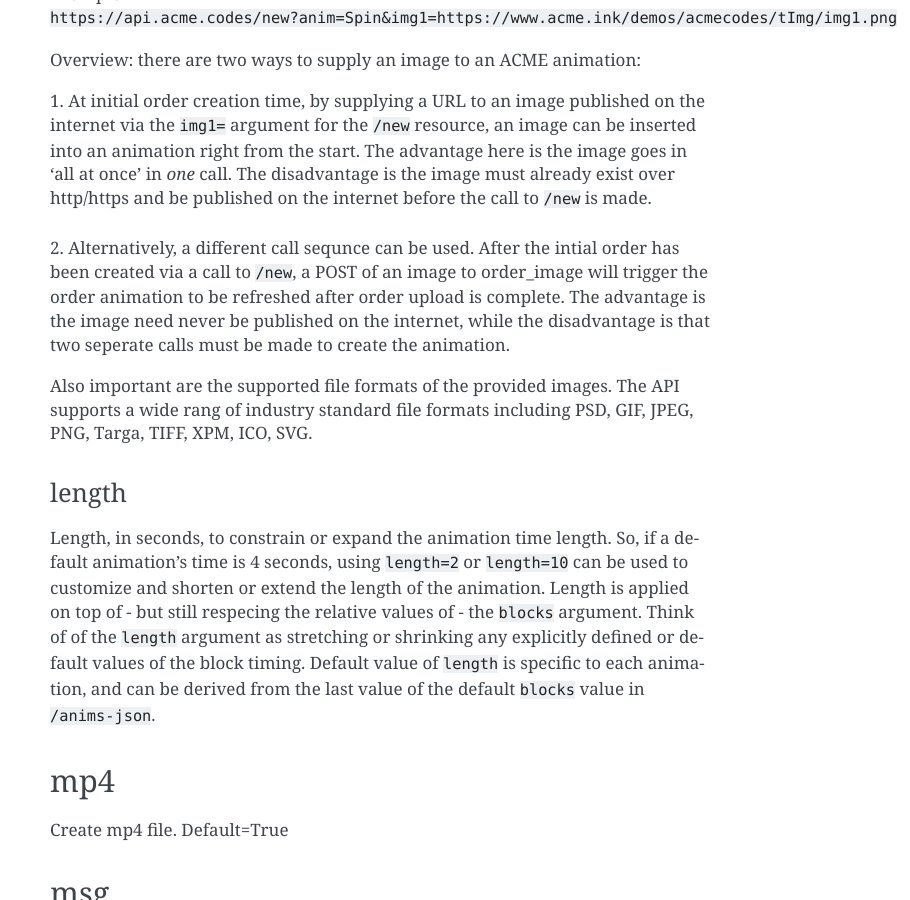
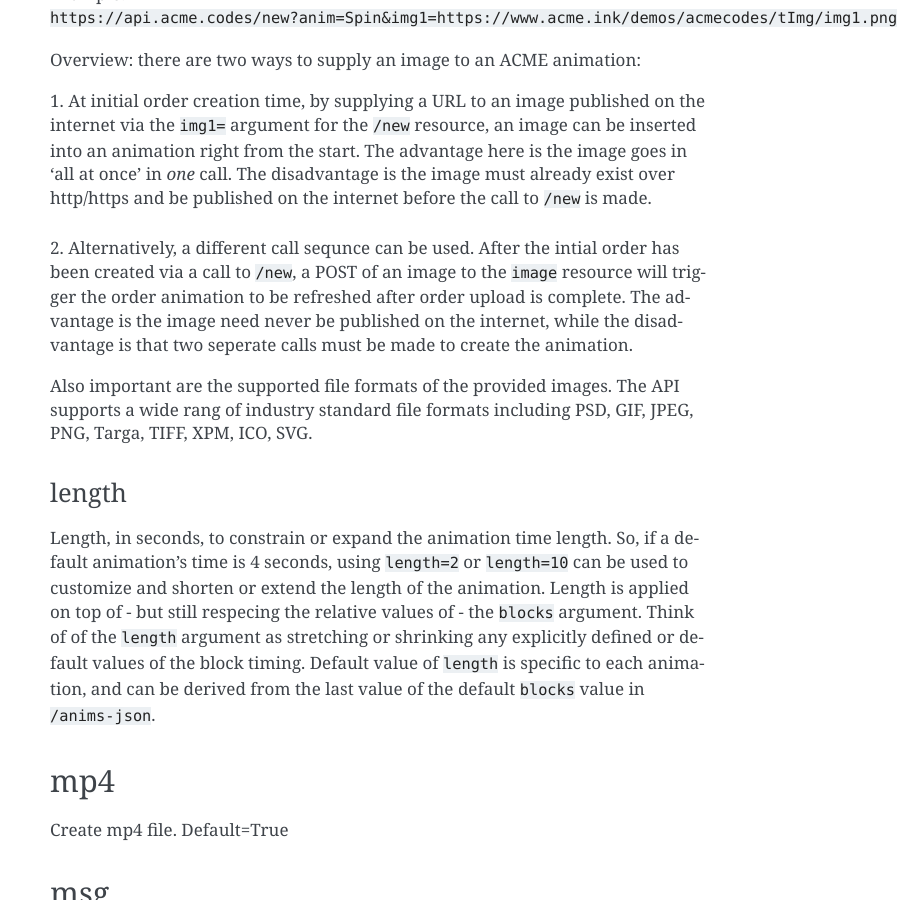
Before and after one commit to pcmillerAcme/docs, a Sphinx documentation site: the page built from source/new.rst, in a window 1280 px wide and 900 px high, scrolled down 4107 px. Shown: the whole window, without its empty margins (370-1280 px from the left). Built offline with Sphinx 7.4.7, drawn with Linux system fonts in a browser that asks for light colours.

Commit message:
removed eol'd order_image for image resource

```diff
--- a/source/Standard Animation.rst
+++ b/source/Standard Animation.rst
@@ -12,7 +12,7 @@
 |br|
 |br|
 (Optional) |br|
-2.  order_image |br| After the initial order creation request is made, a follow up call may be made to upload an input image to the specific order just created. The animation is automatically remade with the newly uploaded image. Note this optional call is one of two different ways to supply an image to a requested animation. This resource supports private direct upload of an image after the order is created but requires two API calls. Alternatively, if the desired image is published on the internet, the initial call to ``/new`` can be giving the published image location, bypassing the need for this resource entirely. See more details in the description of the ``order_image`` resource, and alternate the ``img1=`` argument of the ``/new`` resource.
+2.  image |br| After the initial order creation request is made, a follow up call may be made to upload an image to the specific order just created. The animation is automatically remade with the newly uploaded image. Note this optional call is one of two different ways to supply an image to a requested animation. This resource supports private direct upload of an image after the order is created but requires two API calls. Alternatively, if the desired image is published on the internet, the initial call to ``/new`` can be giving the published image location, bypassing the need for this resource entirely. See more details in the description of the ``image`` resource, and alternate the ``img1=`` argument of the ``/new`` resource.
 |br|
 |br|
 (Optional) |br|
--- a/source/index.rst
+++ b/source/index.rst
@@ -44,7 +44,7 @@
    mp4
    new
    orders
-   order_image
+   image
    progress
    thumbnails
    version
--- a/source/new.rst
+++ b/source/new.rst
@@ -157,7 +157,7 @@
 1. At initial order creation time, by supplying a URL to an image published on the internet via the ``img1=`` argument for the ``/new`` resource, an image can be inserted into an animation right from the start. The advantage here is the image goes in 'all at once' in *one* call. The disadvantage is the image must already exist over http/https and be published on the internet before the call to ``/new`` is made.
 |br|
 |br|
-2. Alternatively, a different call sequnce can be used. After the intial order has been created via a call to ``/new``, a POST of an image to order_image will trigger the order animation to be refreshed after order upload is complete. The advantage is the image need never be published on the internet, while the disadvantage is that two seperate calls must be made to create the animation.
+2. Alternatively, a different call sequnce can be used. After the intial order has been created via a call to ``/new``, a POST of an image to the ``image`` resource will trigger the order animation to be refreshed after order upload is complete. The advantage is the image need never be published on the internet, while the disadvantage is that two seperate calls must be made to create the animation.
 
 Also important are the supported file formats of the provided images. The API supports a wide rang of industry standard file formats including PSD, GIF, JPEG, PNG, Targa, TIFF, XPM, ICO, SVG.
 
```
Also changed, not shown: source/image.rst (added, +38 -0 lines), source/order_image.rst (deleted, +0 -21 lines).
